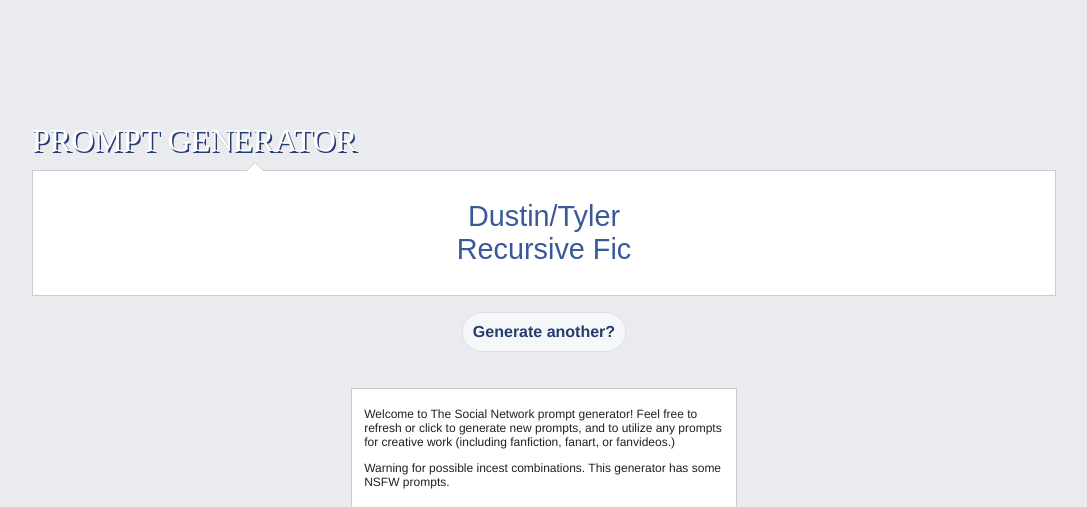
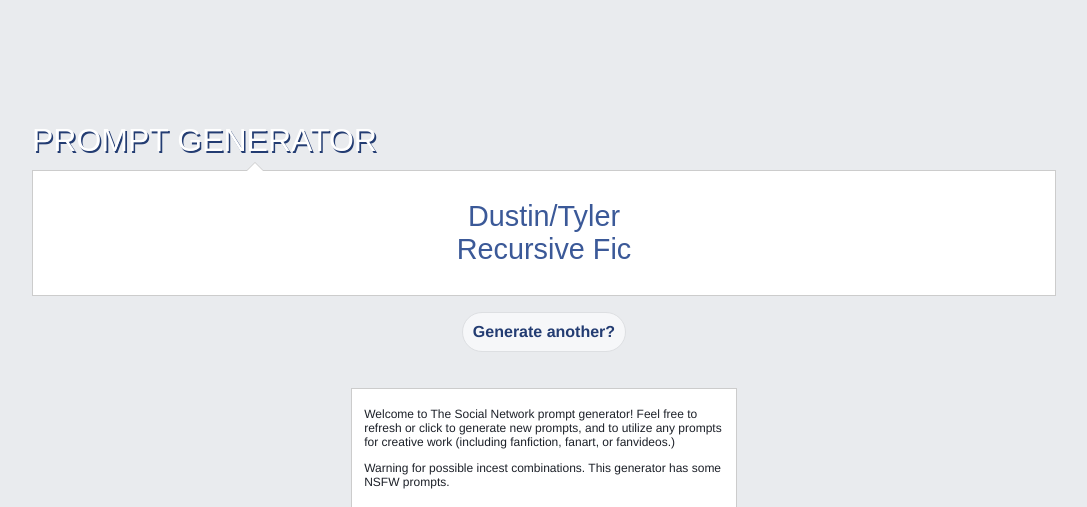
Before and after one commit to aroceu/generators, a PHP site: page /misc/tsn.php in a window 1280 px wide. Shown: the part 38-545 px from the top of the page, without its empty margins (96-1183 px from the left). Run offline with PHP 8.4, Linux system fonts and the light colour scheme.

Commit message:
Update tsn.php

```diff
--- a/misc/tsn.php
+++ b/misc/tsn.php
@@ -81,7 +81,7 @@
 
 #prompts, #index{
     border: 1px solid #ccc;
-    font: normal 180% 'Futura', sans-serif;
+    font: normal 180% 'Futura', 'Century Gothic', sans-serif;
     text-align: center;
     padding: 1em;
     margin-top: -18px;
@@ -150,7 +150,7 @@ input[type=button]:hover{
 }
 
 h1{
-        font: normal 200% 'Futura';
+        font: normal 200% 'Futura', 'Century Gothic', sans-serif;
     color: #fff;
     text-transform: uppercase;
     text-shadow: 0.05em 0.05em 0 #233c72;
```
